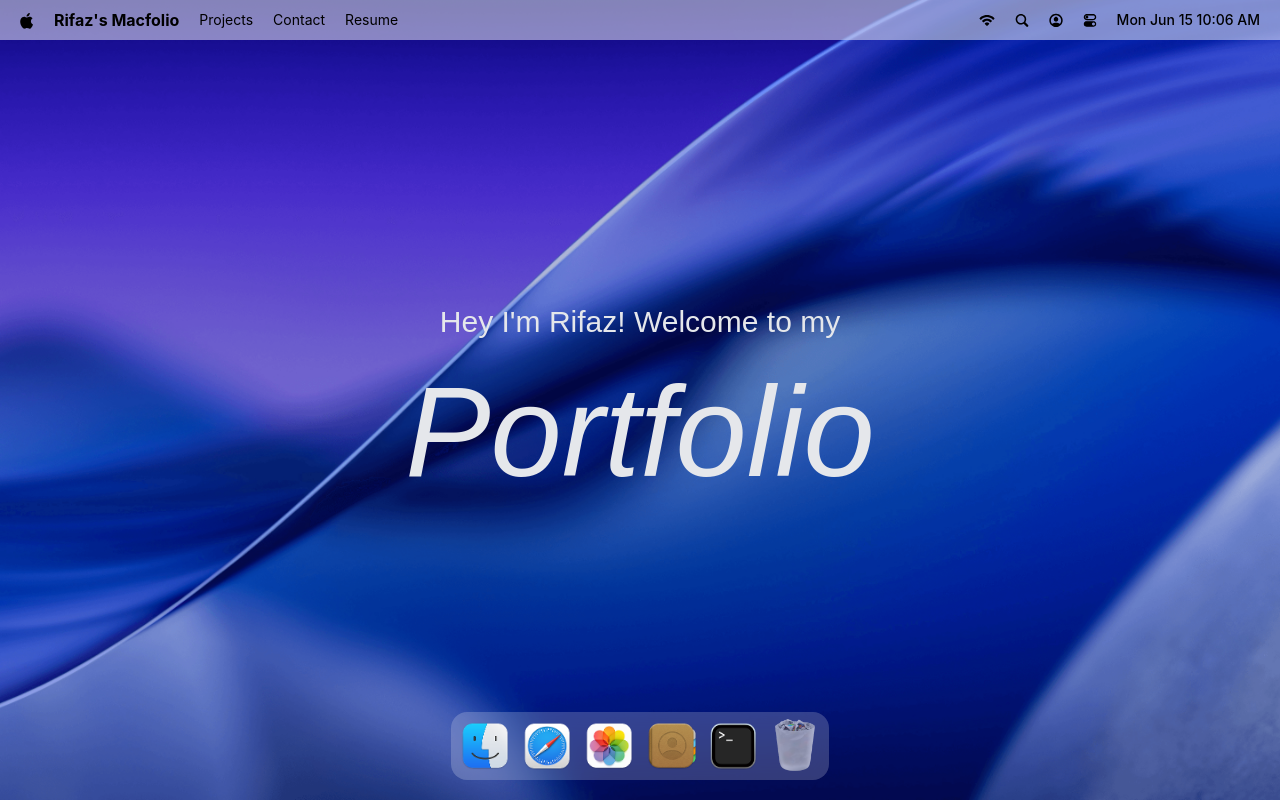
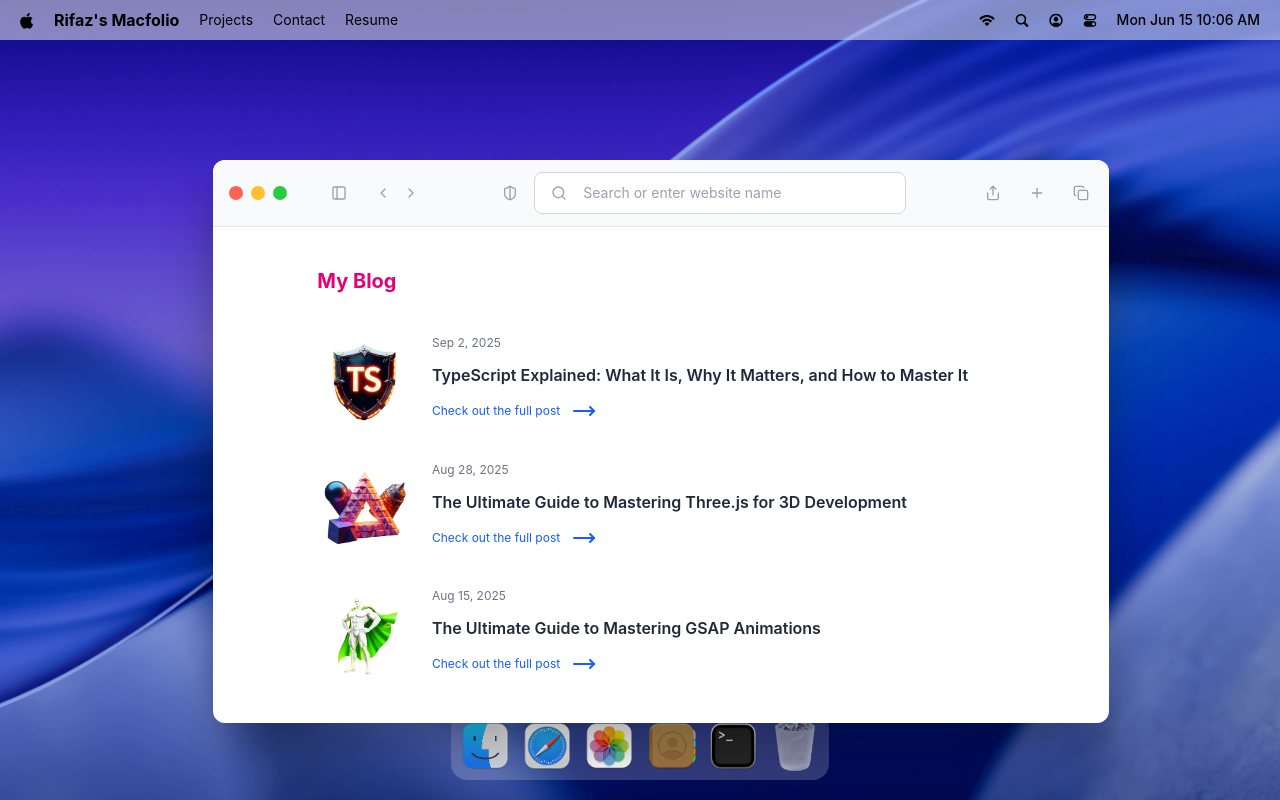
Before and after one commit to rifaz-ali/macos-portfolio, a React (Vite) app: page / in a window 1280 px wide. Both pictures are taken after a click on the button 547 px from the left and 746 px from the top of the page. Built offline with nearby package versions, Linux system fonts and the light colour scheme; a web font is replaced by a local one.

Commit message:
implemented the blog section with safari browser ui

```diff
--- a/src/App.jsx
+++ b/src/App.jsx
@@ -4,7 +4,7 @@
 import gsap from 'gsap';
 
 import { Navbar, Welcome, Dock } from '#components'
-import { Terminal } from '#windows';
+import { Terminal, Safari } from '#windows';
 
 const App = () => {
   return (
@@ -14,6 +14,7 @@
       <Dock />
 
       <Terminal/>
+      <Safari/>
     </main>
   )
 }
--- /dev/null
+++ b/src/windows/Safari.jsx
@@ -0,0 +1,63 @@
+import { WindowControls } from "#components"
+import WindowWrapper from "#hoc/WindowWrapper"
+import { blogPosts } from "#constants"
+import { ChevronLeft, ChevronRight, Copy, MoveRight, PanelLeft, Plus, Search, Share, ShieldHalf } from "lucide-react"
+
+
+const Safari = () => {
+  return (
+    <>
+    <div id="window-header">
+        <WindowControls target="safari"/>
+
+        <PanelLeft className="ml-10 icon" />
+
+        <div className="flex items-center gap-1 ml-5">
+            <ChevronLeft className="icon"/>
+            <ChevronRight className="icon"/>
+        </div>
+
+        <div className="flex-1 flex-center gap-3">
+            <ShieldHalf className="icon"/>
+
+            <div className="search">
+                <Search className="icon"/>
+
+                <input type="text" name="" id="" placeholder="Search or enter website name" className="flex-1" />
+            </div>
+        </div>
+
+        <div className="flex items-center gap-5">
+            <Share className="icon"/>
+            <Plus className="icon"/>
+            <Copy className="icon"/>
+        </div>
+    </div>
+
+    <div className="blog">
+        <h2>My Blog</h2>
+        <div className="space-y-8">
+            {blogPosts.map(({id, image, title, date, link}) => (
+                <div key={id} className="blog-post">
+                    <div className="col-span-2">
+                        <img src={image} alt={title} />
+                    </div>
+
+                    <div className="content">
+                        <p>{date}</p>
+                        <h3>{title}</h3>
+                        <a href={link} target="_blank" rel="noopener noreferrer">
+                            Check out the full post <MoveRight className="icon-hover"/>
+                        </a>
+                    </div>
+                </div>
+            ))}
+        </div>
+    </div>
+    </>
+  )
+}
+
+
+const SafariWindow = WindowWrapper(Safari, "safari")
+export default SafariWindow
--- a/src/windows/index.js
+++ b/src/windows/index.js
@@ -1,3 +1,4 @@
 import Terminal from "./Terminal";
+import Safari from "./Safari";
 
-export { Terminal }
+export { Terminal, Safari }
```
Also changed, not shown: src/windows/Resume.jsx (added).
